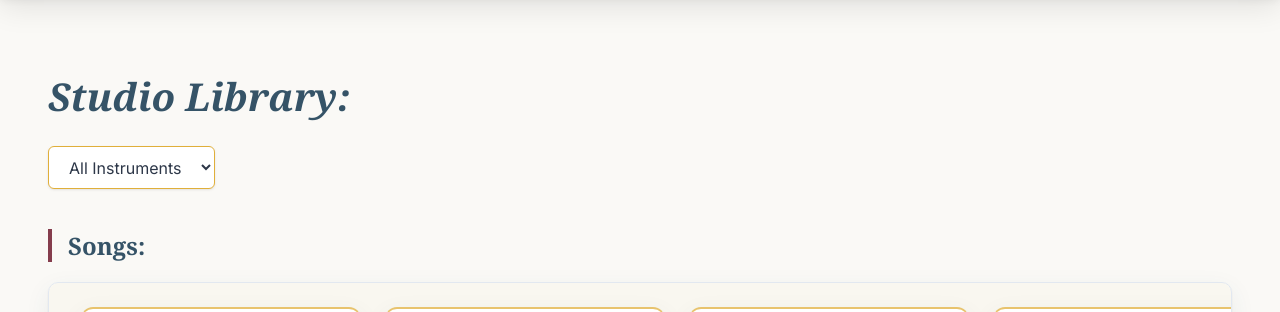
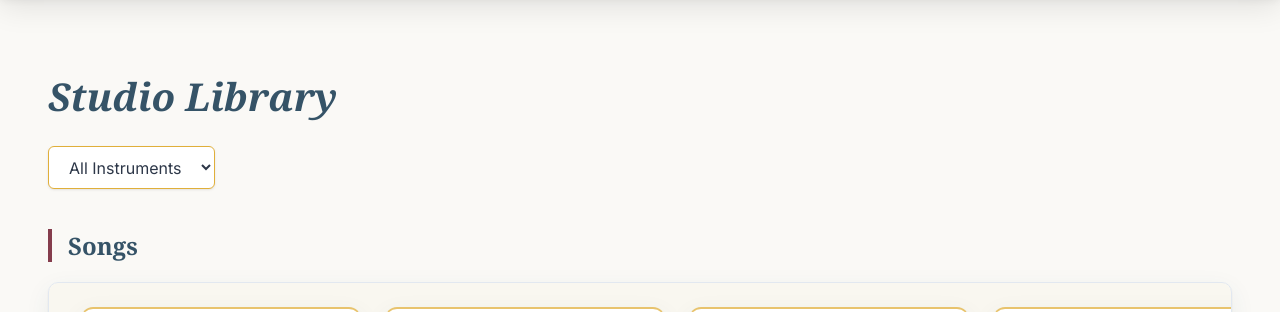
Before and after one commit to BrookeFloyd10/Harmonotes-BrookeF, a React (Vite) app in the folder harmonotes/: page /library in a window 1280 px wide. Shown: the part 143-455 px from the top of the page. Built offline with nearby package versions, Linux system fonts and the light colour scheme.

Commit message:
removed unnecessary import links, removes unnecessary semicolons, added in comments to show some of the more meaningful parts of code

```diff
--- a/harmonotes/src/components/PracticeTable.jsx
+++ b/harmonotes/src/components/PracticeTable.jsx
@@ -20,6 +20,8 @@ const PracticeTable = ({ handleEdit, handleDelete, sessions }) => {
                     </tr>
                 </thead>
                 <tbody>
+
+                    {/* maps over sessions logged by user to populate the table */}
                     {sessions.map((session) => (
                         <tr key={session.id}>
                         <td>{session.focus}</td>
--- a/harmonotes/src/pages/About.jsx
+++ b/harmonotes/src/pages/About.jsx
@@ -1,4 +1,3 @@
-import { Link } from 'react-router';
 import ContactForm from '../components/ContactForm';
 
 const About = () => {
--- a/harmonotes/src/pages/Dashboard.jsx
+++ b/harmonotes/src/pages/Dashboard.jsx
@@ -1,4 +1,3 @@
-import { Link } from 'react-router'
 import { useEffect, useState } from 'react';
 import XPTracker from '../components/XPTracker';
 import PracticeCard from '../components/PracticeCard'
@@ -15,6 +14,7 @@ const Dashboard= () => {
     const [practiceSession, setPracticeSession] = useState({});
     const [editId, setEditId] = useState(null);
 
+// all the handler Functions and state for the practice log/ practice table are here
 
     const handleChange = (ev) => {
         const { name, value } = (ev.target);
--- a/harmonotes/src/pages/Library.jsx
+++ b/harmonotes/src/pages/Library.jsx
@@ -1,4 +1,3 @@
-import { Link } from 'react-router';
 import { useEffect, useState } from 'react';
 import LibraryCard from '../components/LibraryCard';
 import Loading from '../components/Loading';
@@ -10,6 +9,8 @@ const Library = () => {
     const [isLoading, setIsLoading] = useState(true);
     const [error, setError] = useState(null);
     const [instrumentFilter, setInstrumentFilter] = useState("all");
+
+    // Simulated fetching froman api by placing mock data in public file and fetching from there
 
     useEffect(() => {
         const fetchLibraryData = async () => {
@@ -45,16 +46,18 @@ const Library = () => {
 
         return(
             <div className="library-page">
-    <h1>Studio Library:</h1>
+    <h1>Studio Library</h1>
             <select value={instrumentFilter} onChange={(ev) => setInstrumentFilter(ev.target.value)}>
                 <option value="all">All Instruments</option>
                 <option value="guitar">Guitar</option>
                 <option value="piano">Piano</option>
             </select>
 
+{/* maps over  fetched data to creat list items making updating much easier*/}
+
             {songs.length > 0 && (
                 <div className="songs">
-                    <h2>Songs:</h2>
+                    <h2>Songs</h2>
                     <ul>
                         {songs.map((item) =>
                             <li key={item.id}><LibraryCard item={item} />
@@ -65,7 +68,7 @@ const Library = () => {
 
             {exercises.length > 0 && (
                 <div className="exercises">
-                    <h2>Exercises:</h2>
+                    <h2>Exercises</h2>
                     <ul>
                         {exercises.map((item) =>
                             <li key={item.id}><LibraryCard item={item} />
```
